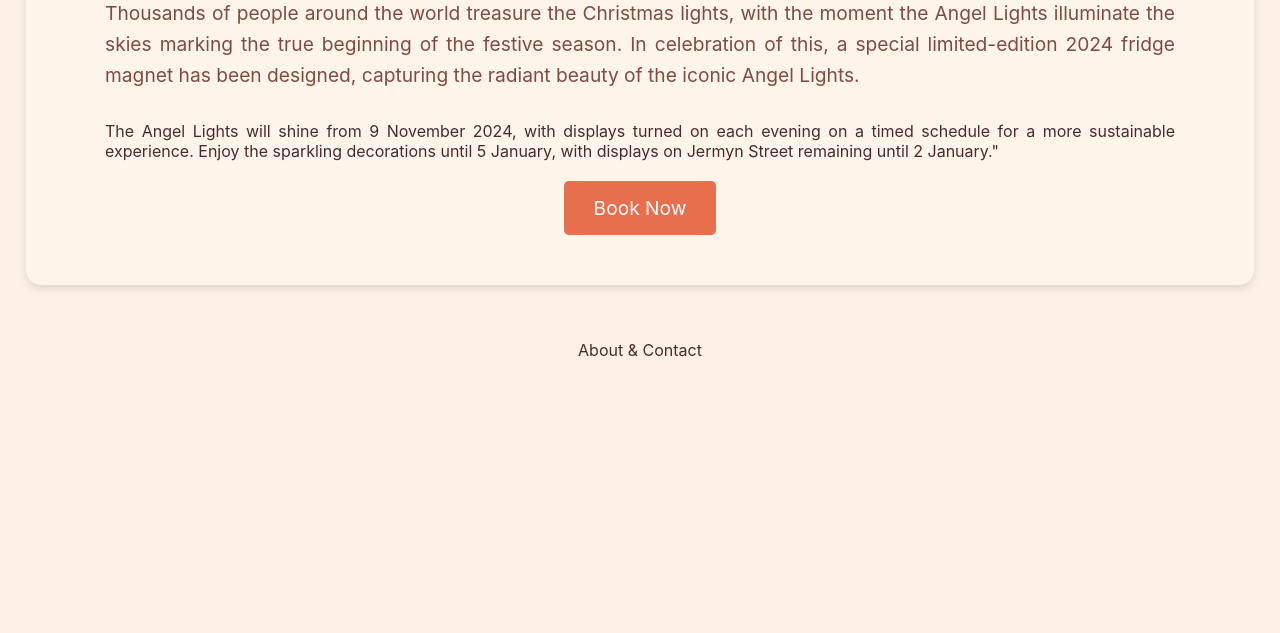
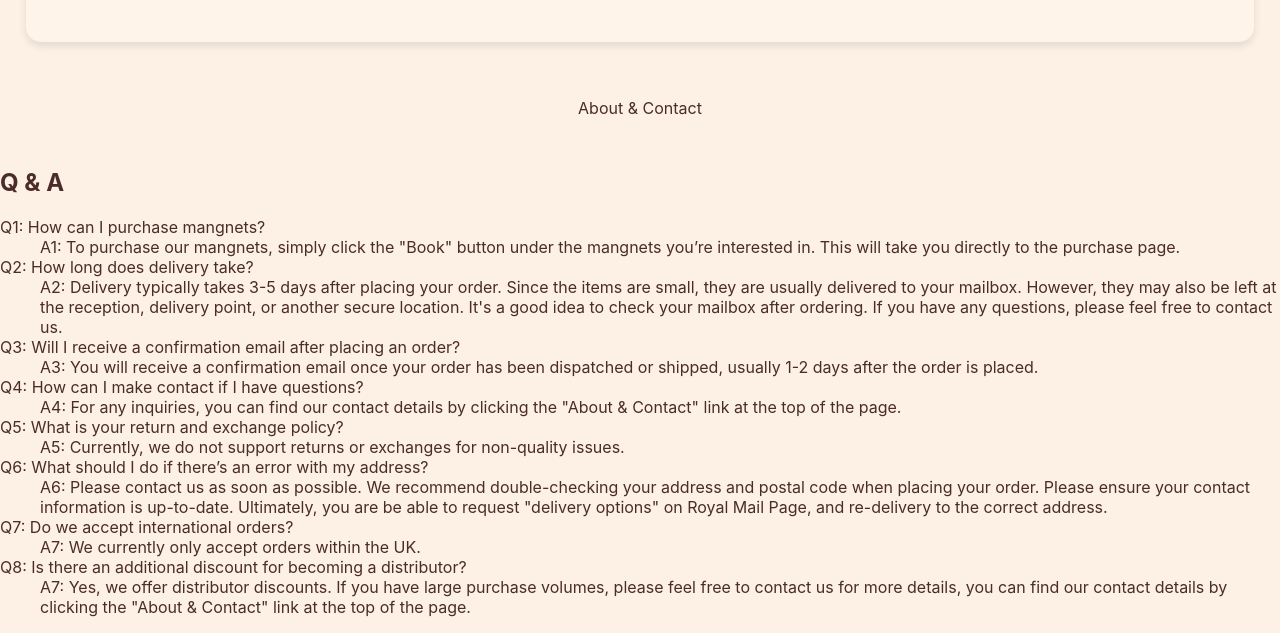
Before and after one commit to CooperKLI/magnet-london, a plain HTML site: page index.html in a window 1280 px wide. Shown: the part 702-1335 px from the top of the page. Before the commit the page ends 1092 px from the top, so only its background shows below. Drawn offline with Linux system fonts and the light colour scheme.

Commit message:
Update index.html

```diff
--- a/index.html
+++ b/index.html
@@ -135,5 +135,34 @@
         <a href="./about.html">About & Contact</a>
     </div>
 
+        <div class="qa-section">
+    <h2>Q & A</h2>
+    <dl>
+        <dt>Q1: How can I purchase  mangnets?</dt>
+        <dd>A1: To purchase our mangnets, simply click the "Book" button under the mangnets you’re interested in. This will take you directly to the purchase page.</dd>
+
+        <dt>Q2: How long does delivery take?</dt>
+        <dd>A2: Delivery typically takes 3-5 days after placing your order. Since the items are small, they are usually delivered to your mailbox. However, they may also be left at the reception, delivery point, or another secure location. It's a good idea to check your mailbox after ordering. If you have any questions, please feel free to contact us.</dd>
+
+        <dt>Q3: Will I receive a confirmation email after placing an order?</dt>
+        <dd>A3: You will receive a confirmation email once your order has been dispatched or shipped, usually 1-2 days after the order is placed.</dd>
+
+        <dt>Q4: How can I make contact if I have questions?</dt>
+        <dd>A4: For any inquiries, you can find our contact details by clicking the "About & Contact" link at the top of the page.</dd>
+
+        <dt>Q5: What is your return and exchange policy?</dt>
+        <dd>A5: Currently, we do not support returns or exchanges for non-quality issues.</dd>
+
+        <dt>Q6: What should I do if there’s an error with my address?</dt>
+        <dd>A6: Please contact us as soon as possible. We recommend double-checking your address and postal code when placing your order. Please ensure your contact information is up-to-date. Ultimately, you are be able to request "delivery options" on Royal Mail Page, and re-delivery to the correct address.</dd>
+
+        <dt>Q7: Do we accept international orders?</dt>
+        <dd>A7: We currently only accept orders within the UK.</dd>
+
+        <dt>Q8: Is there an additional discount for becoming a distributor?</dt>
+        <dd>A7: Yes, we offer distributor discounts. If you have large purchase volumes, please feel free to contact us for more details, you can find our contact details by clicking the "About & Contact" link at the top of the page.</dd>
+      </dl>
+</div>
+
 </body>
 </html>
```
